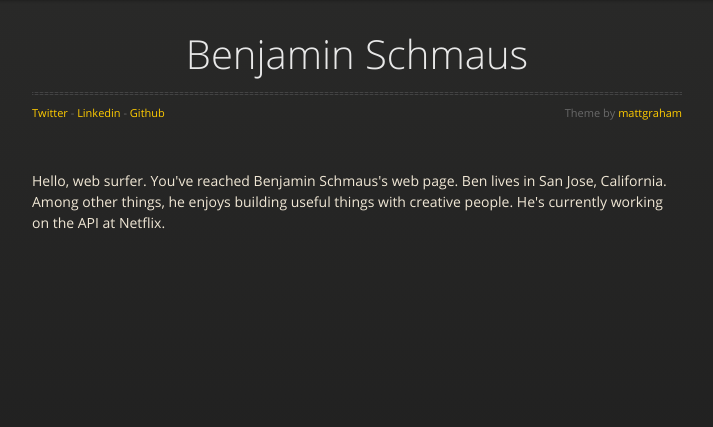
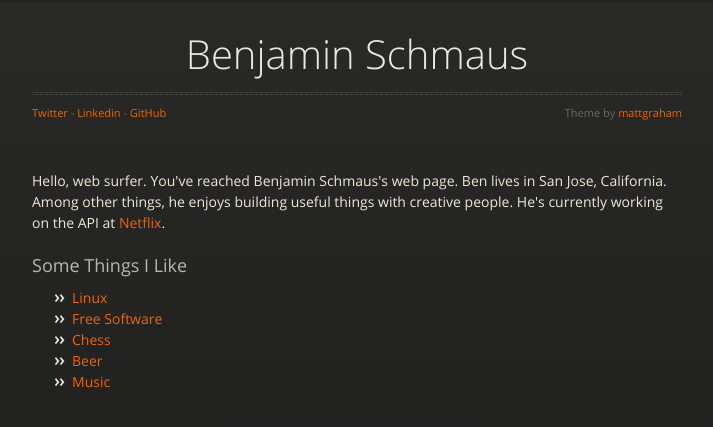
Before and after one commit to benschmaus/benschmaus.github.com, a PHP site: page / in a window 1280 px wide. Shown: the part 64-491 px from the top of the page, without its empty margins (283-996 px from the left). Run offline with PHP 8.4, Linux system fonts and the light colour scheme; some libraries are stand-ins or nearby versions.

Commit message:
tweaking theme added list of links to homepage

```diff
--- a/index.html
+++ b/index.html
@@ -31,12 +31,22 @@
           <h1>Benjamin Schmaus</h1>
           <p></p>
           <hr>
-          <span class="credits left"><a href="https://twitter.com/schmaus">Twitter</a>&nbsp;-&nbsp;<a href="http://www.linkedin.com/pub/benjamin-schmaus/2/aba/8a7/">Linkedin</a>&nbsp;-&nbsp;<a href="https://github.com/benschmaus">Github</a></span>
+          <span class="credits left"><a href="https://twitter.com/schmaus">Twitter</a>&nbsp;-&nbsp;<a href="http://www.linkedin.com/pub/benjamin-schmaus/2/aba/8a7/">Linkedin</a>&nbsp;-&nbsp;<a href="https://github.com/benschmaus">GitHub</a></span>
           <span class="credits right">Theme by <a href="http://twitter.com/#!/michigangraham">mattgraham</a></span>
         </div>
 
-        <p>Hello, web surfer. You've reached Benjamin Schmaus's web page. Ben lives in San Jose, California. Among other things, he enjoys building useful things with creative people. He's currently working on the API at Netflix.</p>
-      </section>
+        <p>Hello, web surfer. You've reached Benjamin Schmaus's web page. Ben lives in San Jose, California. Among other things, he enjoys building useful things with creative people. He's currently working on the API at <a href="http://movies.netflix.com">Netflix</a>.</p>
+
+	<h3>Some Things I Like</h3>
+
+<ul>
+<li><a href="http://www.linuxmint.com/about.php">Linux</a></li>
+<li><a href="http://www.fsf.org/">Free Software</a></li>
+<li><a href="http://www.redhotpawn.com/">Chess</a></li>
+<li><a href="http://www.dogfish.com/">Beer</a></li>
+<li><a href="http://kexp.org/">Music</a></li>
+<ul>
+    </section>
 
     </div>
     <!--[if !IE]><script>fixScale(document);</script><![endif]-->
--- a/stylesheets/styles.css
+++ b/stylesheets/styles.css
@@ -586,7 +586,8 @@ h3 {
 }
 
 a {
-  color: #ffcc00;
+  color: #ee6600;
+  /*color: #ffcc00;*/
   font-weight: 400;
   text-decoration: none;
 }
```
